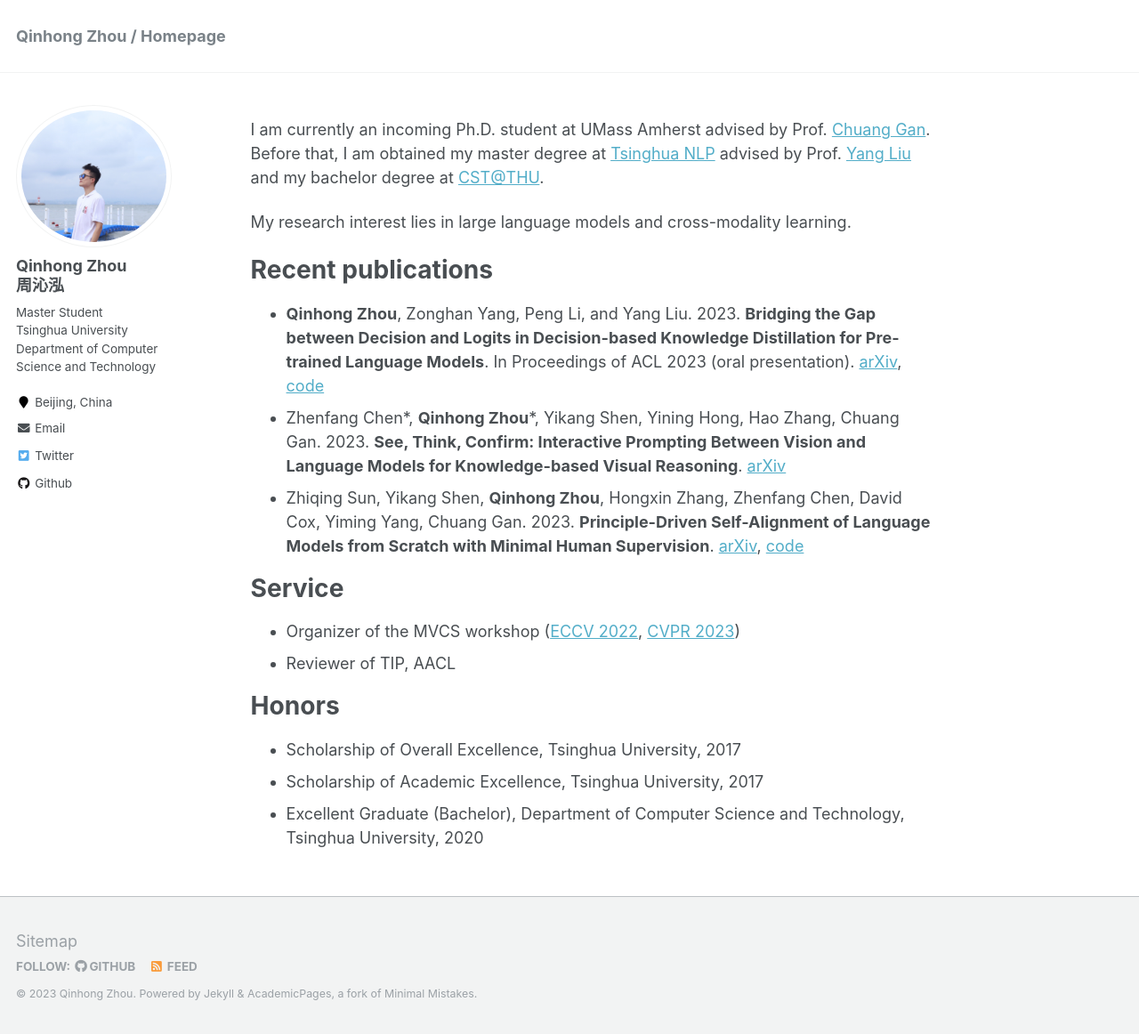
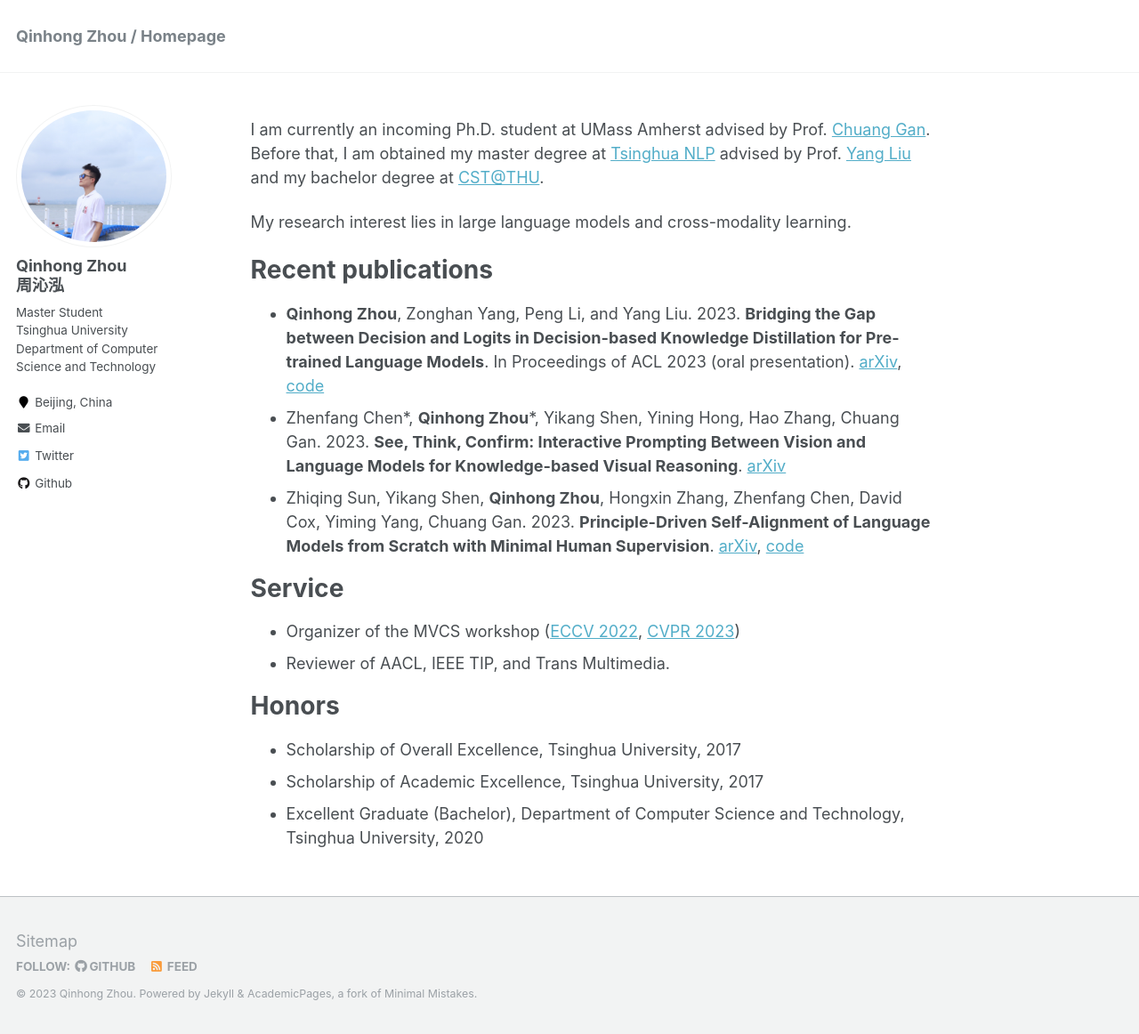
Before and after one commit to zhouqqhh/zhouqqhh.github.io, a Jekyll site: the page built from _pages/about.md, in a window 1280 px wide and 1162 px high. Shown: the whole window at 89% size. Built offline with Jekyll 4.4.1, drawn with Linux system fonts in a browser that asks for light colours.

Commit message:
Update about.md

```diff
--- a/_pages/about.md
+++ b/_pages/about.md
@@ -21,7 +21,7 @@ Recent publications
 Service
 ======
 * Organizer of the MVCS workshop ([ECCV 2022](https://mvcs-workshop.github.io/schedule.html), [CVPR 2023](https://mvcs-workshop.github.io/))
-* Reviewer of TIP, AACL
+* Reviewer of AACL, IEEE TIP, and Trans Multimedia.
 
 Honors
 ======
```
